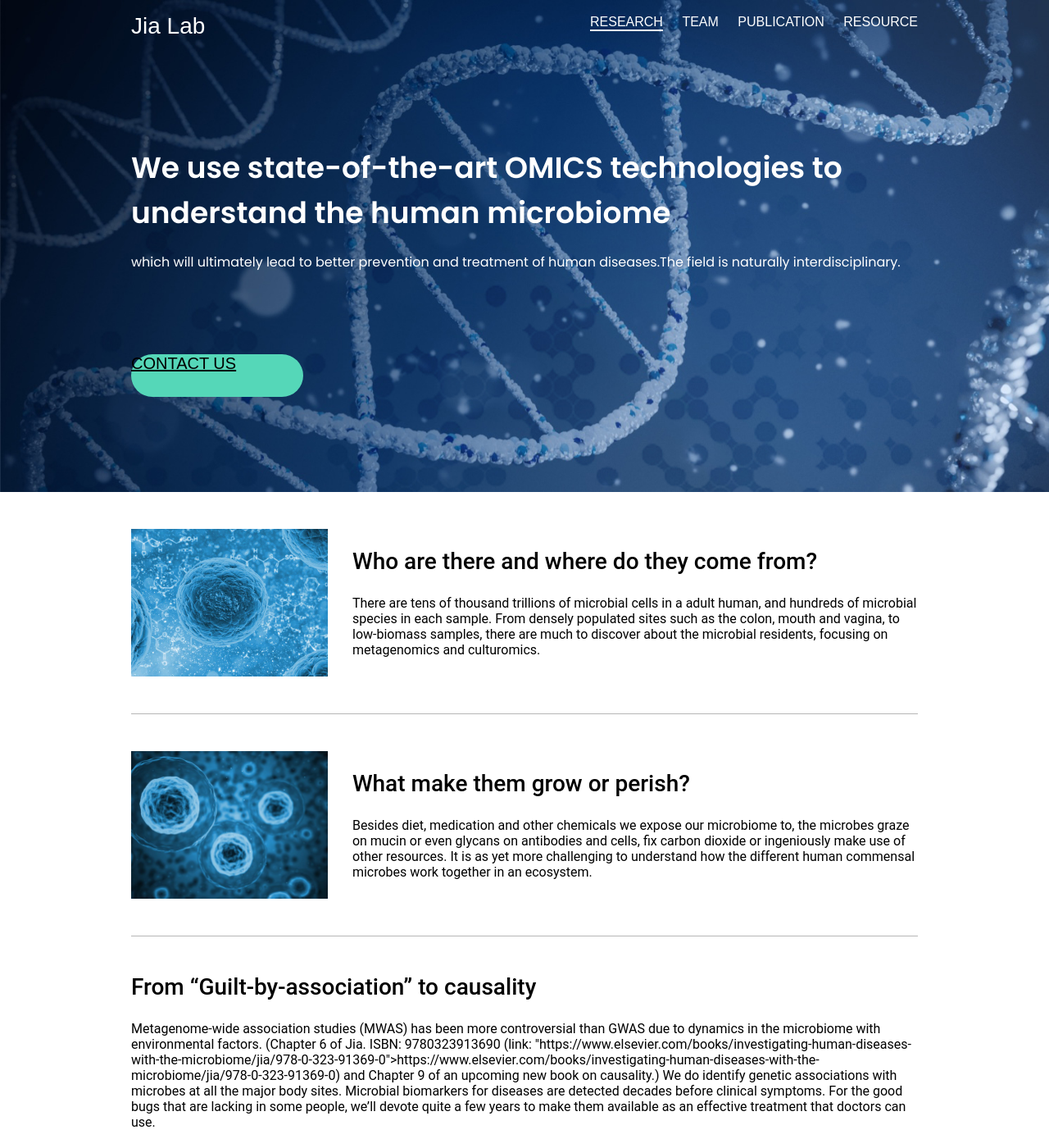
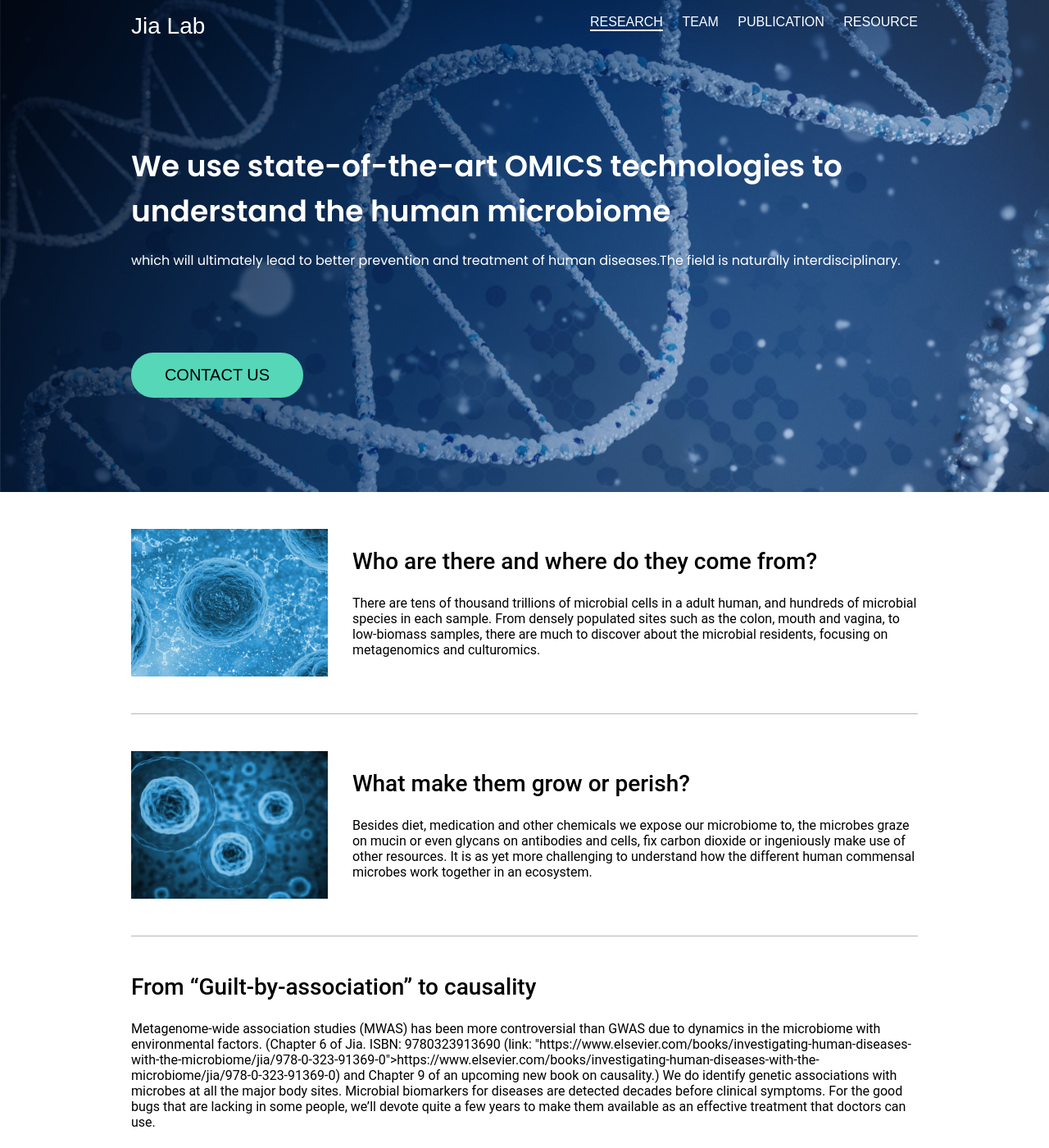
Before and after one commit to aghnu/JiaLab_website, a Jekyll site: the page built from index.html, in a window 1280 px wide and 1400 px high. Shown: the whole window at 82% size. Built offline with Jekyll 4.4.1, drawn with Linux system fonts in a browser that asks for light colours; some web fonts are replaced.

Commit message:
Fix contact button height

```diff
--- a/_sass/_pages.scss
+++ b/_sass/_pages.scss
@@ -198,16 +198,21 @@ $publication-mobile-page-navigation-item-size:         20px;
     }
 
     .banner-button {
+        text-decoration: none;
+        font-size: $banner-button-text-size;
+        font-family: $banner-button-text-font;
+        text-transform: uppercase;
+        color: $banner-button-text-color;
+        text-align: center;
+
+        padding-top: calc((#{$banner-button-height} - #{$banner-button-text-size}) / 2);
+        padding-bottom: calc((#{$banner-button-height} - #{$banner-button-text-size}) / 2);
+
         width: $banner-button-width;
-        height: $banner-button-height;
         border-radius: $banner-button-radius;
         background-color: $banner-button-color;
         margin-top: $banner-button-margin-top;
         border: none;
-        color: $banner-button-text-color;
-        font-size: $banner-button-text-size;
-        font-family: $banner-button-text-font;
-        text-transform: uppercase;
     }
 }
 
@@ -486,7 +491,9 @@ $publication-mobile-page-navigation-item-size:         20px;
 
         .banner-button {
             width: $banner-mobile-button-width;
-            height: $banner-mobile-button-height;
+            padding-top: calc((#{$banner-mobile-button-height} - #{$banner-mobile-button-text-size}) / 2);
+            padding-bottom: calc((#{$banner-mobile-button-height} - #{$banner-mobile-button-text-size}) / 2);
+
             border-radius: $banner-mobile-button-radius;
             margin-top: $banner-mobile-button-margin-top;
             font-size: $banner-mobile-button-text-size;
```
